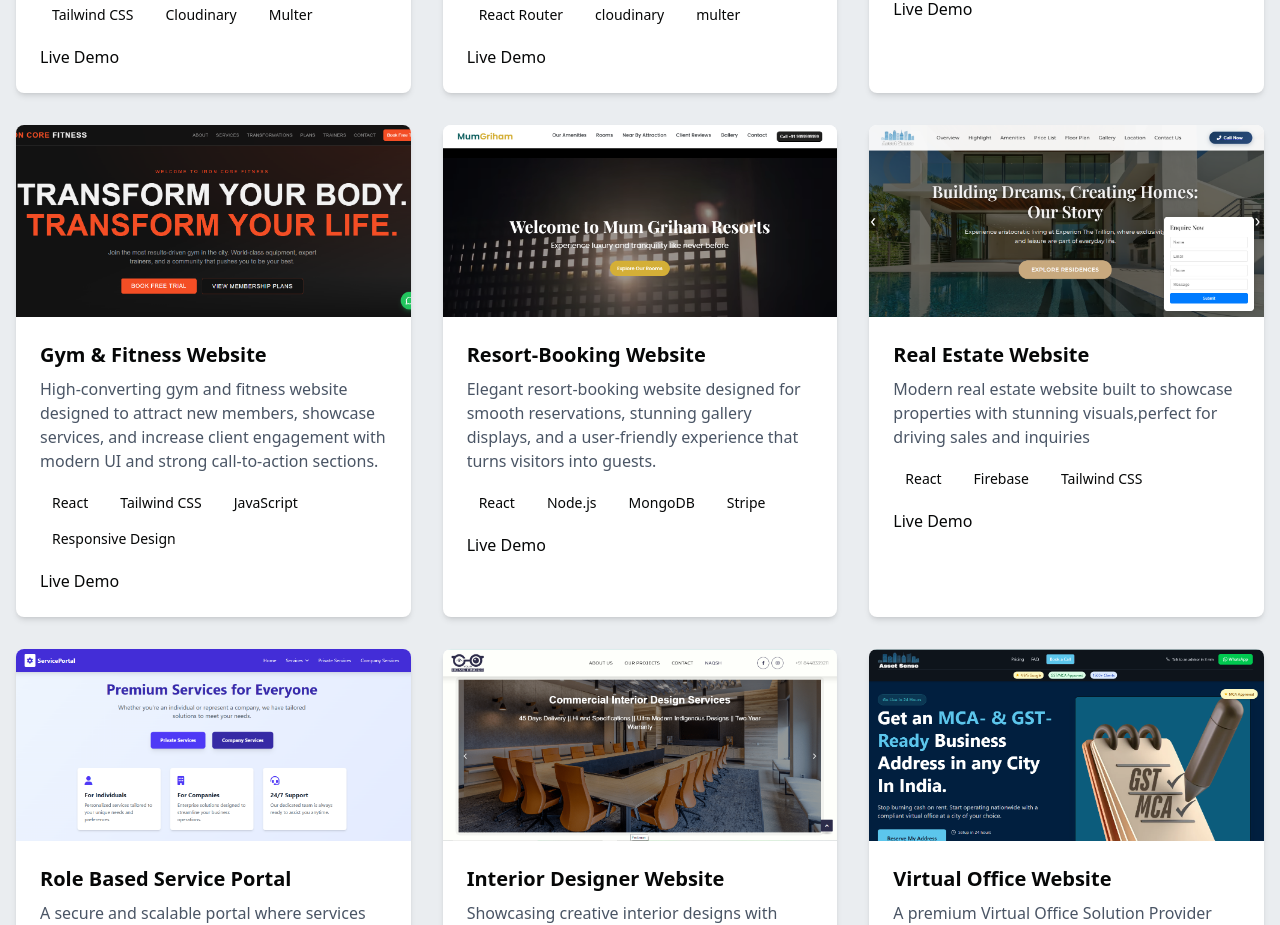
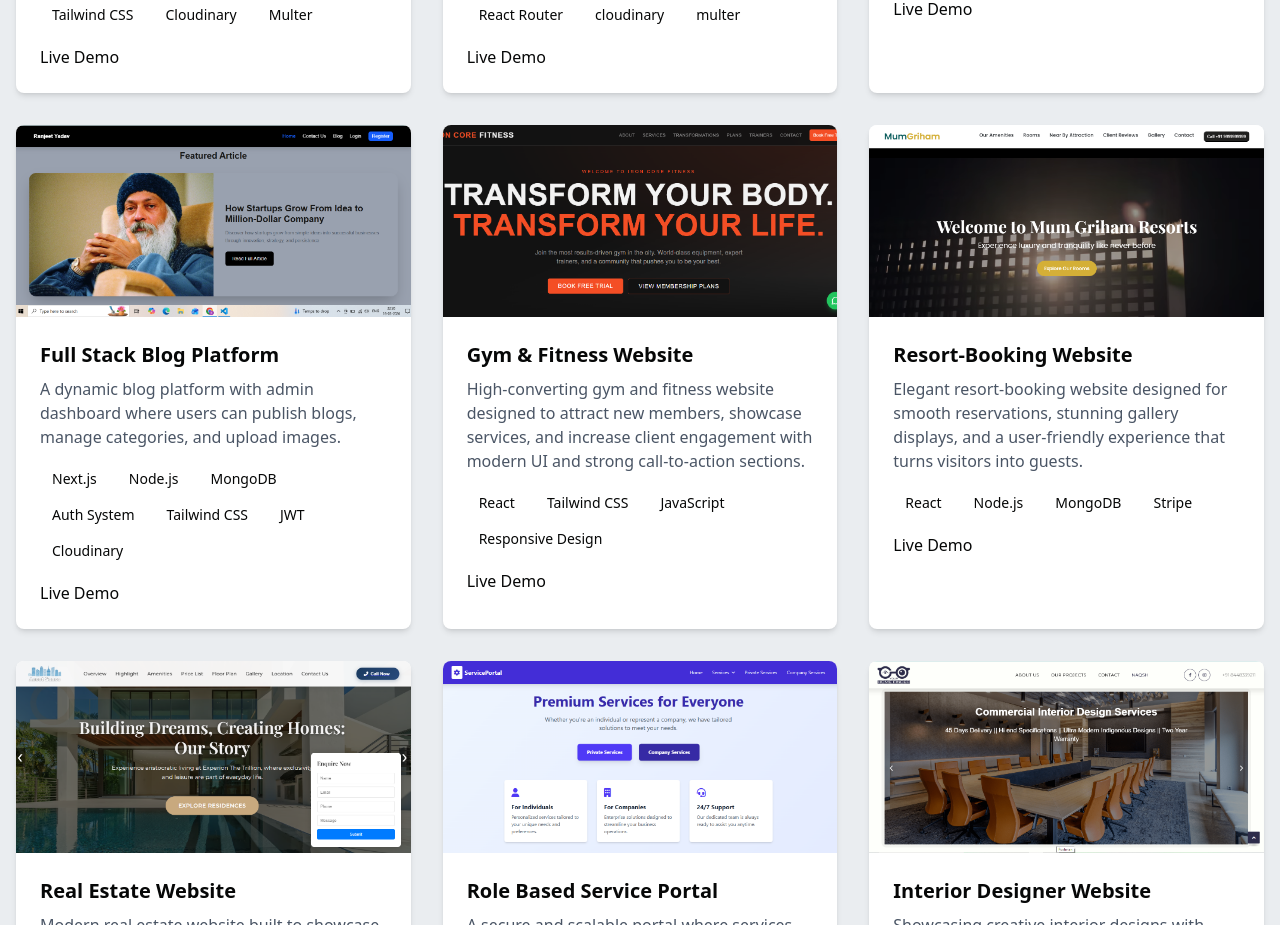
Before and after one commit to rj7075/Portfolio-My, a React (Vite) app in the folder client/: page /portfolio in a window 1280 px wide. Shown: the part 860-1785 px from the top of the page. Built offline with nearby package versions, Linux system fonts and the light colour scheme.

Commit message:
file updated

```diff
--- a/client/src/pages/Portfolio.jsx
+++ b/client/src/pages/Portfolio.jsx
@@ -61,6 +61,24 @@ const projects = [
     image: "/AppointmentBooking.png",
     demoUrl: "https://appointment-booking-jade.vercel.app/",
     codeUrl: "#",
+  },
+
+
+  {
+    title: "Full Stack Blog Platform",
+    description: "A dynamic blog platform with admin dashboard where users can publish blogs, manage categories, and upload images.",
+    technologies: [
+      "Next.js",
+      "Node.js",
+      "MongoDB",
+      "Auth System",
+      "Tailwind CSS",
+      "JWT",
+      "Cloudinary"
+    ],
+    image: "/blog.png",
+    demoUrl: "https://my-blog-k3jr.vercel.app/",
+    codeUrl: "#"
   },
 
   {
```
Also changed, not shown: client/public/blog.png (added).
